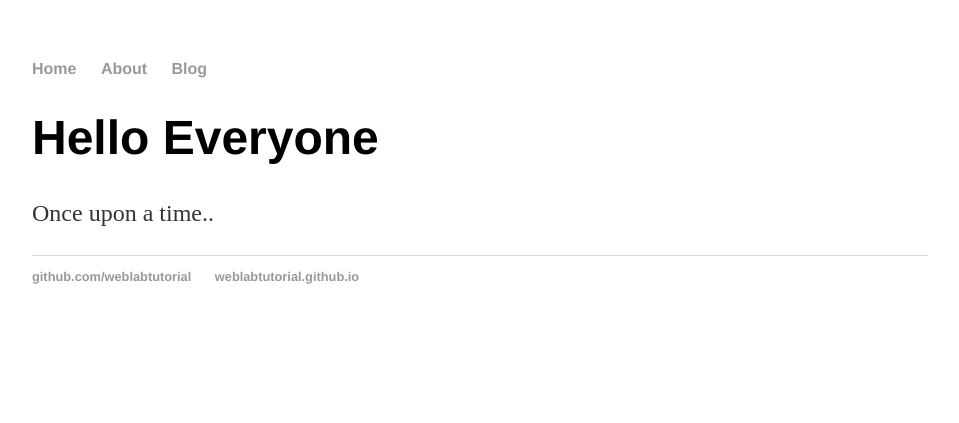
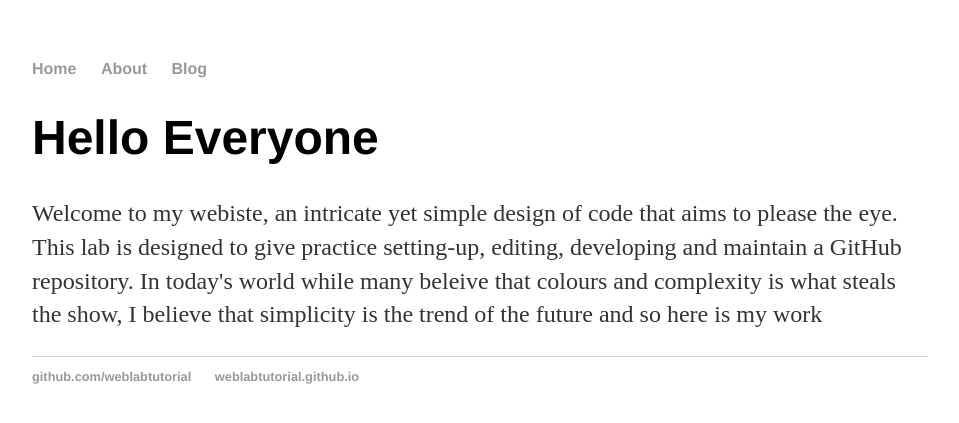
Before and after one commit to raynakoshyjoseph/raynakoshyjoseph.github.io, a Jekyll site: the page built from index.html, in a window 1280 px wide. Shown: the top 423 px of the page, without its empty margins (160-1119 px from the left). Built offline with Jekyll 4.4.1, drawn with Linux system fonts in a browser that asks for light colours.

Commit message:
Update index.html

```diff
--- a/index.html
+++ b/index.html
@@ -4,5 +4,5 @@ title: Web Programming
 ---
 <div class="blurb">
 <h1>Hello Everyone</h1>
-<p>Once upon a time..</p>
+<p>Welcome to my webiste, an intricate yet simple design of code that aims to please the eye. This lab is designed to give practice setting-up, editing, developing and maintain a GitHub repository. In today's world while many beleive that colours and complexity is what steals the show, I believe that simplicity is the trend of the future and so here is my work</p>
 </div>
```
